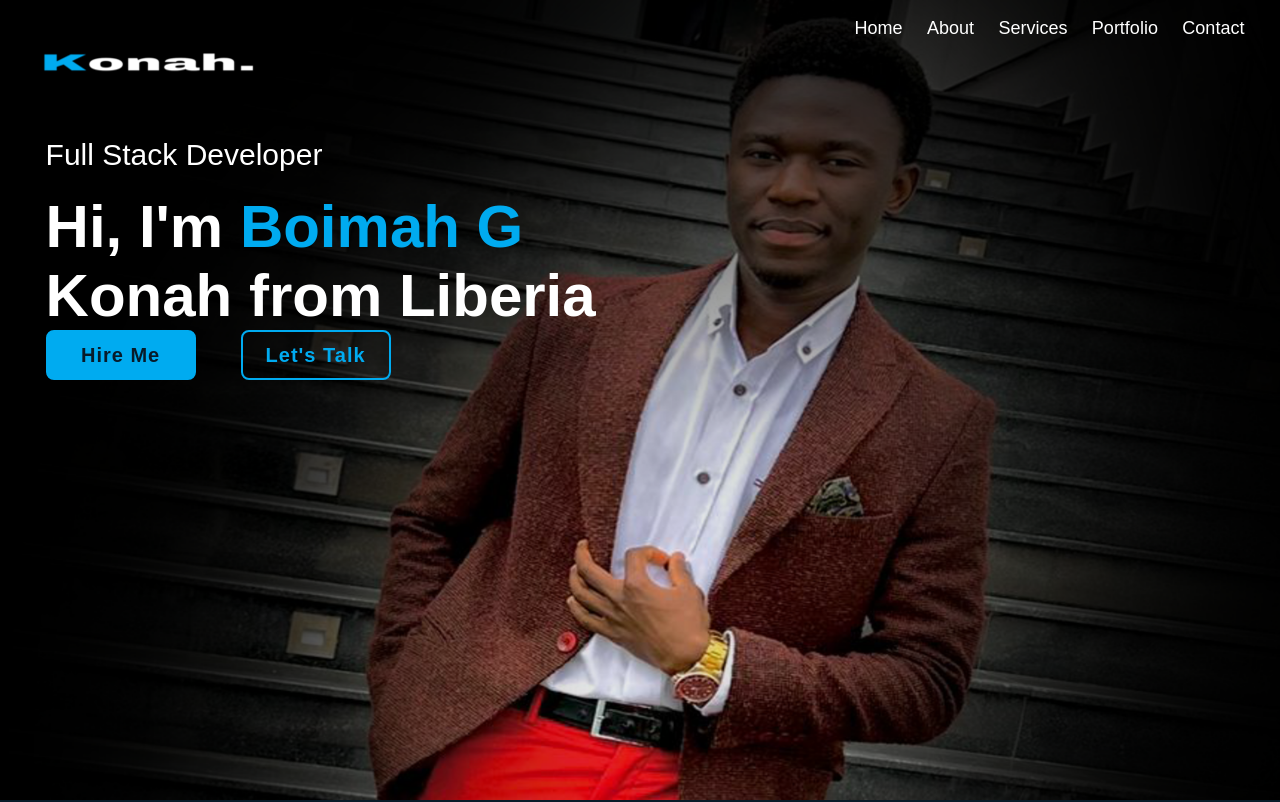
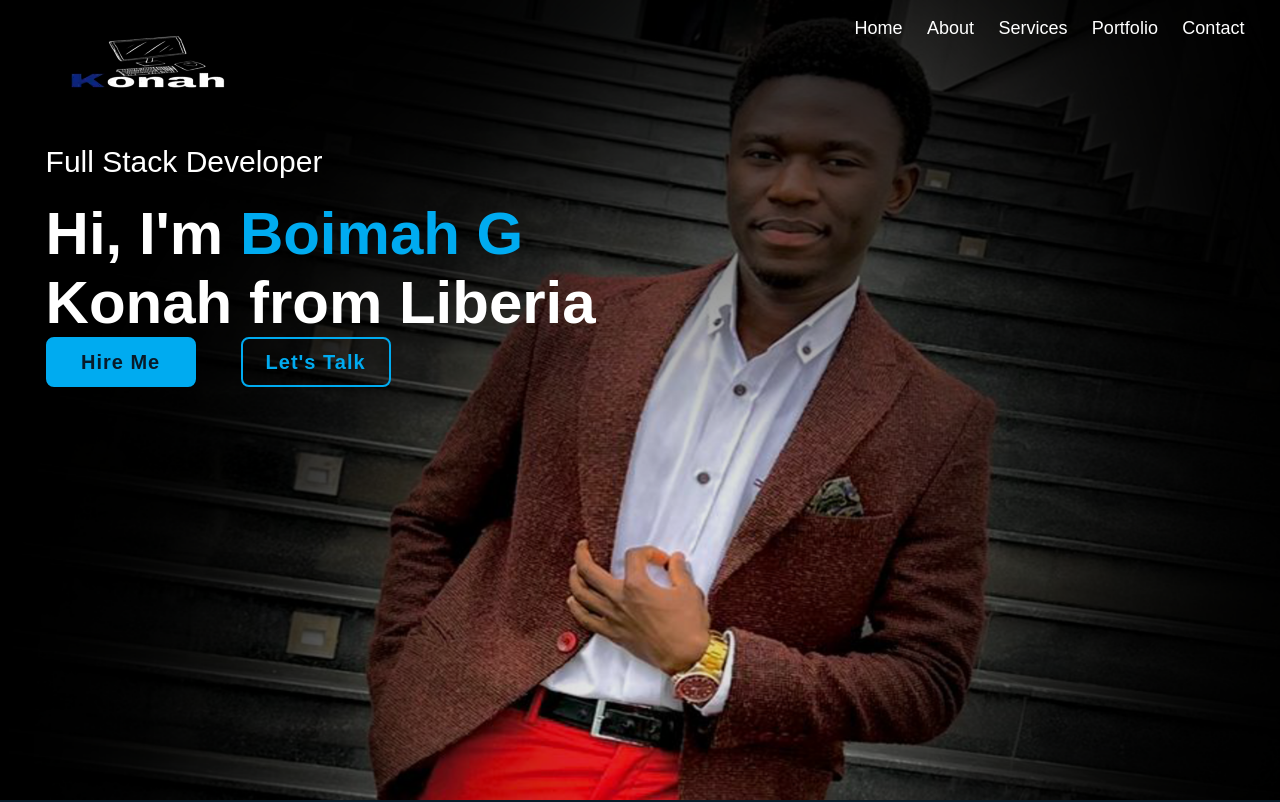
Before and after one commit to B-Konah/My-Portfolio, a plain HTML site: page index.html in a window 1280 px wide. Shown: the top 802 px of the page. Drawn offline with Linux system fonts and the light colour scheme.

Commit message:
change logo

```diff
--- a/index.html
+++ b/index.html
@@ -15,7 +15,7 @@
     <div id="header">
       <div class="container">
         <nav id="topNav">
-          <img src="img/logo2.png" class="logo" />
+          <img src="img/Konah-removebg-preview_243x107.png" class="logo" />
           <ul id="sidemenu">
             <li><a href="#header">Home</a></li>
             <li><a href="#about">About</a></li>
```
Also changed, not shown: img/Konah-removebg-preview_243x107.png (added), img/KonahLogo_243x107.png (added).
